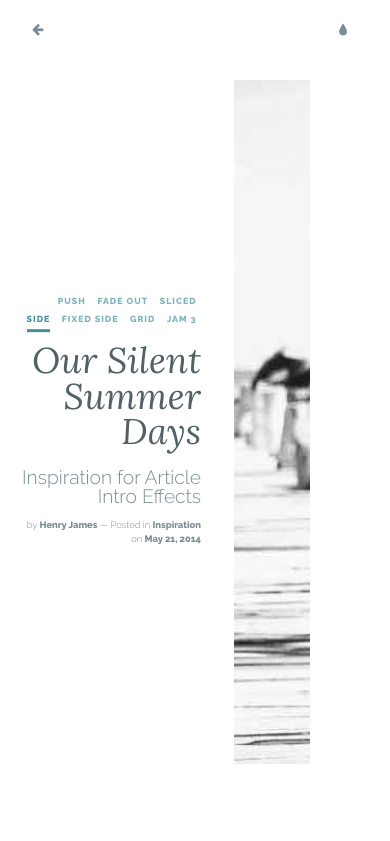
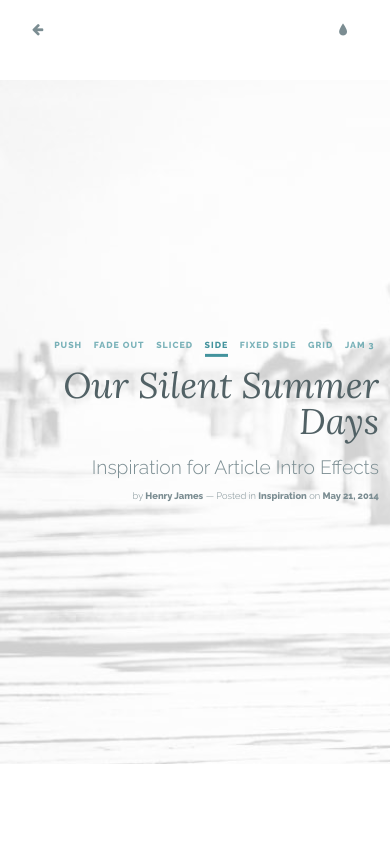
Before and after one commit to rejas/ArticleIntroEffects, a plain HTML site: page index4.html in a window 390 px wide. Both pictures are taken after a click on the button "Trigger". Shown: the top 841 px of the page. Drawn offline with Linux system fonts and the light colour scheme.

Commit message:
push media queries into effects file too

```diff
--- a/css/component.css
+++ b/css/component.css
@@ -194,10 +194,9 @@ button.trigger span::before {
 	content: '\201D';
 }
 
-/***** Individual effects *****/
-
 /* Media Queries */
 @media screen and (max-width: 47em) {
+
 	.title, .content {
 		font-size: 70%;
 	}
@@ -205,56 +204,9 @@ button.trigger span::before {
 	.codrops-demos a {
 		font-size: 80%;
 	}
-
-	.intro-effect-side .title {
-		width: 100%;
-		padding: 0 1em;
-		-webkit-transform: translateY(-50%);
-		transform: translateY(-50%);
-	}
-
-	.intro-effect-side.modify .bg-img::before {
-		-webkit-transform: translateX(-100%);
-		transform: translateX(-100%);
-	}
-
-	.intro-effect-side .bg-img::after {
-		border-left-width: 0px;
-		border-right-width: 0px;
-		right: 0px;
-		left: 0px;
-		background: rgba(255,255,255,0.1);
-	}
-
-	.intro-effect-side.modify .bg-img::after {
-		background: rgba(255,255,255,0.8);
-	}
-
-	.intro-effect-sidefixed .content {
-		width: 100%;
-		margin-left: auto;
-	}
-
-	.intro-effect-sidefixed .bg-img::after {
-		width: 95%;
-	}
-
 }
 
 @media screen and (max-width: 27em) {
-	.intro-effect-jam3 .content {
-		padding: 0 2em 5em;
-	}
-
-	.intro-effect-grid .grid li h2 {
-		display: none;
-	}
-
-	.intro-effect-push .header .title {
-		top: 60px;
-		-webkit-transform: translateX(-50%);
-		transform: translateX(-50%);
-	}
 
     .title, .content {
         font-size: 50%;
--- a/css/effect4.css
+++ b/css/effect4.css
@@ -163,3 +163,31 @@
     -webkit-transition-delay: 0.3s;
     transition-delay: 0.3s;
 }
+
+/* Media Queries */
+@media screen and (max-width: 47em) {
+
+    .intro-effect-side .title {
+        width: 100%;
+        padding: 0 1em;
+        -webkit-transform: translateY(-50%);
+        transform: translateY(-50%);
+    }
+
+    .intro-effect-side.modify .bg-img::before {
+        -webkit-transform: translateX(-100%);
+        transform: translateX(-100%);
+    }
+
+    .intro-effect-side .bg-img::after {
+        border-left-width: 0px;
+        border-right-width: 0px;
+        right: 0px;
+        left: 0px;
+        background: rgba(255, 255, 255, 0.1);
+    }
+
+    .intro-effect-side.modify .bg-img::after {
+        background: rgba(255, 255, 255, 0.8);
+    }
+}
```
Also changed, not shown: css/effect.css (+10 -0 lines), css/effect5.css (+13 -0 lines), css/effect6.css (+8 -0 lines), css/effect7.css (+8 -0 lines). Lines whose indentation alone changed are shown as unchanged.
